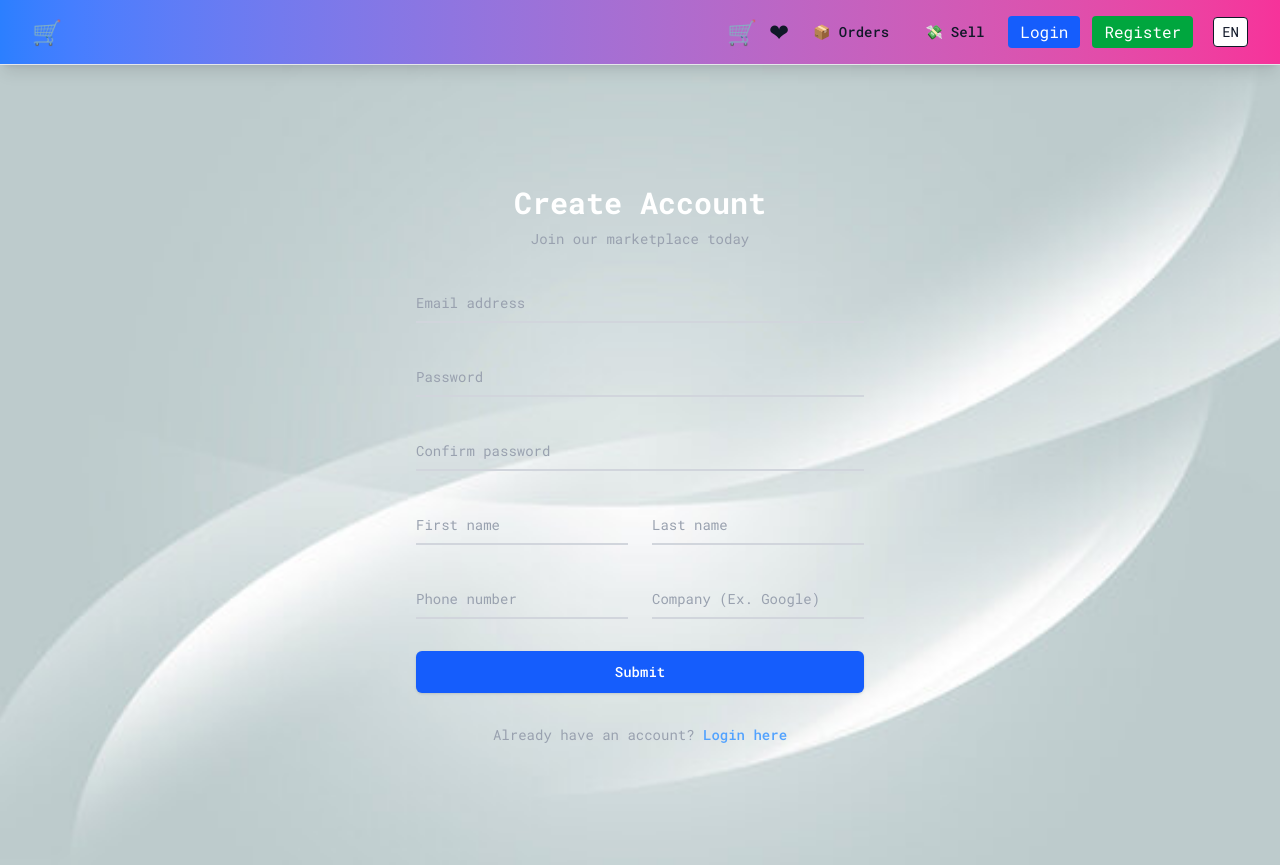
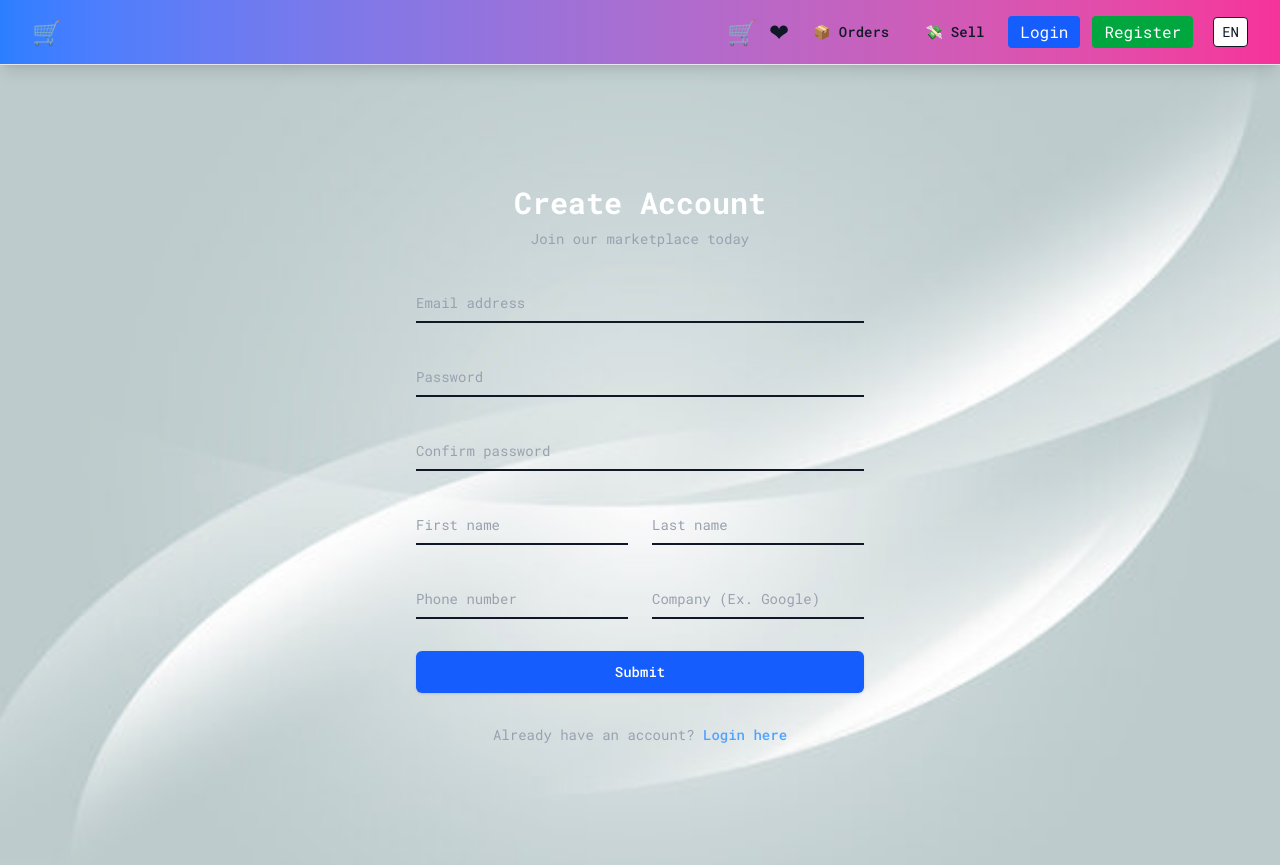
Before and after one commit to texnobola-copy/UniBozor, a React (Vite) app: page /register in a window 1280 px wide. Built offline with nearby package versions, Linux system fonts and the light colour scheme; no server answers.

Commit message:
Fix: Change register input text color to black for better visibility

```diff
--- a/src/pages/Register.jsx
+++ b/src/pages/Register.jsx
@@ -81,7 +81,7 @@ export default function Register() {
             id="floating_email"
             value={formData.email}
             onChange={handleChange}
-            className="block py-2.5 px-0 w-full text-sm text-gray-300 bg-transparent border-0 border-b-2 border-gray-600 appearance-none focus:outline-none focus:ring-0 focus:border-blue-500 peer"
+            className="block py-2.5 px-0 w-full text-sm text-black bg-transparent border-0 border-b-2 border-gray-600 appearance-none focus:outline-none focus:ring-0 focus:border-blue-500 peer"
             placeholder=" "
             required
             disabled={loading}
@@ -102,7 +102,7 @@ export default function Register() {
             id="floating_password"
             value={formData.password}
             onChange={handleChange}
-            className="block py-2.5 px-0 w-full text-sm text-gray-300 bg-transparent border-0 border-b-2 border-gray-600 appearance-none focus:outline-none focus:ring-0 focus:border-blue-500 peer"
+            className="block py-2.5 px-0 w-full text-sm text-black bg-transparent border-0 border-b-2 border-gray-600 appearance-none focus:outline-none focus:ring-0 focus:border-blue-500 peer"
             placeholder=" "
             required
             disabled={loading}
@@ -123,7 +123,7 @@ export default function Register() {
             id="floating_repeat_password"
             value={formData.confirmPassword}
             onChange={handleChange}
-            className="block py-2.5 px-0 w-full text-sm text-gray-300 bg-transparent border-0 border-b-2 border-gray-600 appearance-none focus:outline-none focus:ring-0 focus:border-blue-500 peer"
+            className="block py-2.5 px-0 w-full text-sm text-black bg-transparent border-0 border-b-2 border-gray-600 appearance-none focus:outline-none focus:ring-0 focus:border-blue-500 peer"
             placeholder=" "
             required
             disabled={loading}
@@ -145,7 +145,7 @@ export default function Register() {
               id="floating_first_name"
               value={formData.firstName}
               onChange={handleChange}
-              className="block py-2.5 px-0 w-full text-sm text-gray-300 bg-transparent border-0 border-b-2 border-gray-600 appearance-none focus:outline-none focus:ring-0 focus:border-blue-500 peer"
+              className="block py-2.5 px-0 w-full text-sm text-black bg-transparent border-0 border-b-2 border-gray-600 appearance-none focus:outline-none focus:ring-0 focus:border-blue-500 peer"
               placeholder=" "
               required
               disabled={loading}
@@ -164,7 +164,7 @@ export default function Register() {
               id="floating_last_name"
               value={formData.lastName}
               onChange={handleChange}
-              className="block py-2.5 px-0 w-full text-sm text-gray-300 bg-transparent border-0 border-b-2 border-gray-600 appearance-none focus:outline-none focus:ring-0 focus:border-blue-500 peer"
+              className="block py-2.5 px-0 w-full text-sm text-black bg-transparent border-0 border-b-2 border-gray-600 appearance-none focus:outline-none focus:ring-0 focus:border-blue-500 peer"
               placeholder=" "
               required
               disabled={loading}
@@ -187,7 +187,7 @@ export default function Register() {
               id="floating_phone"
               value={formData.phone}
               onChange={handleChange}
-              className="block py-2.5 px-0 w-full text-sm text-gray-300 bg-transparent border-0 border-b-2 border-gray-600 appearance-none focus:outline-none focus:ring-0 focus:border-blue-500 peer"
+              className="block py-2.5 px-0 w-full text-sm text-black bg-transparent border-0 border-b-2 border-gray-600 appearance-none focus:outline-none focus:ring-0 focus:border-blue-500 peer"
               placeholder=" "
               disabled={loading}
             />
@@ -205,7 +205,7 @@ export default function Register() {
               id="floating_company"
               value={formData.company}
               onChange={handleChange}
-              className="block py-2.5 px-0 w-full text-sm text-gray-300 bg-transparent border-0 border-b-2 border-gray-600 appearance-none focus:outline-none focus:ring-0 focus:border-blue-500 peer"
+              className="block py-2.5 px-0 w-full text-sm text-black bg-transparent border-0 border-b-2 border-gray-600 appearance-none focus:outline-none focus:ring-0 focus:border-blue-500 peer"
               placeholder=" "
               disabled={loading}
             />
```
